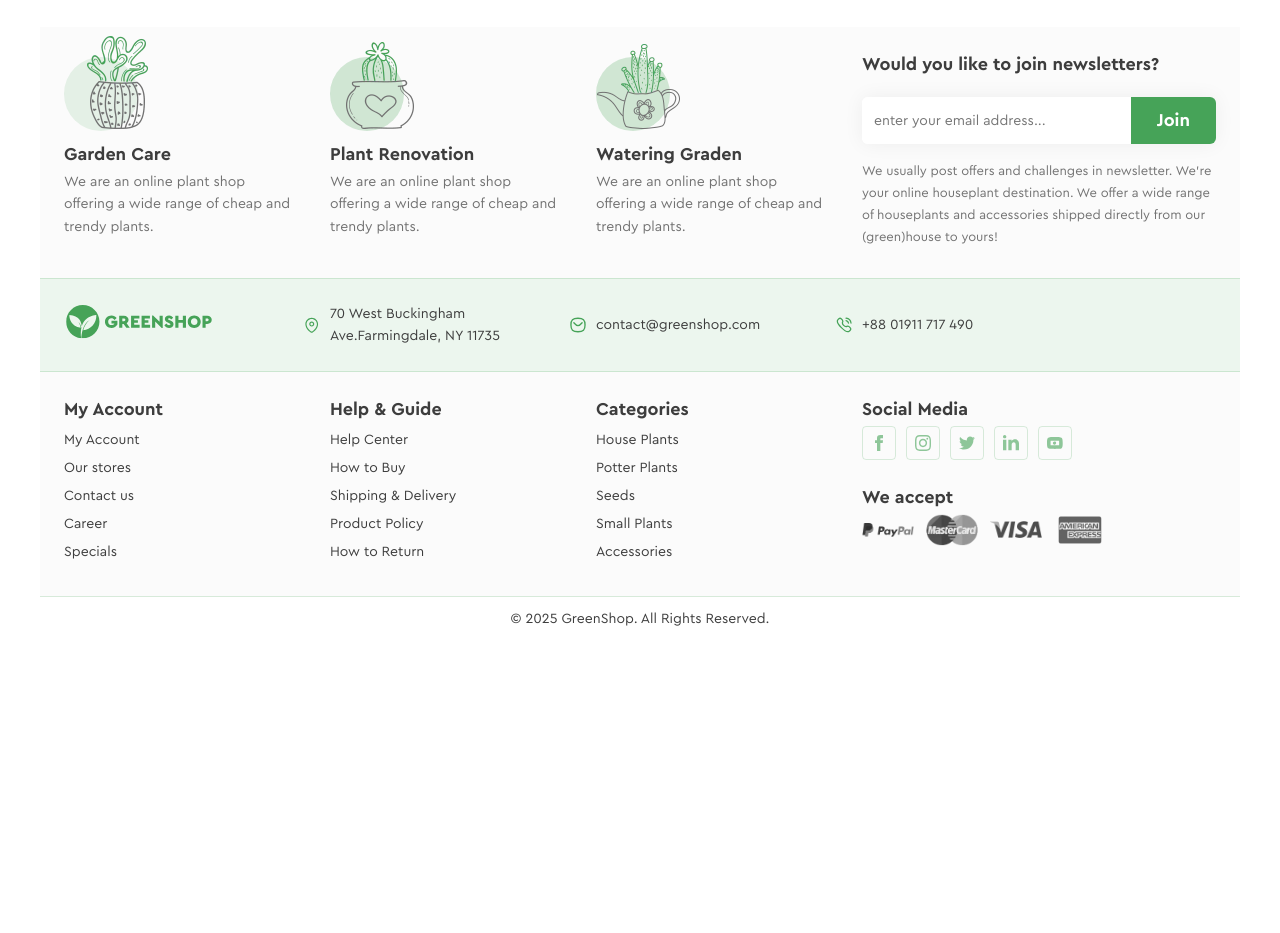
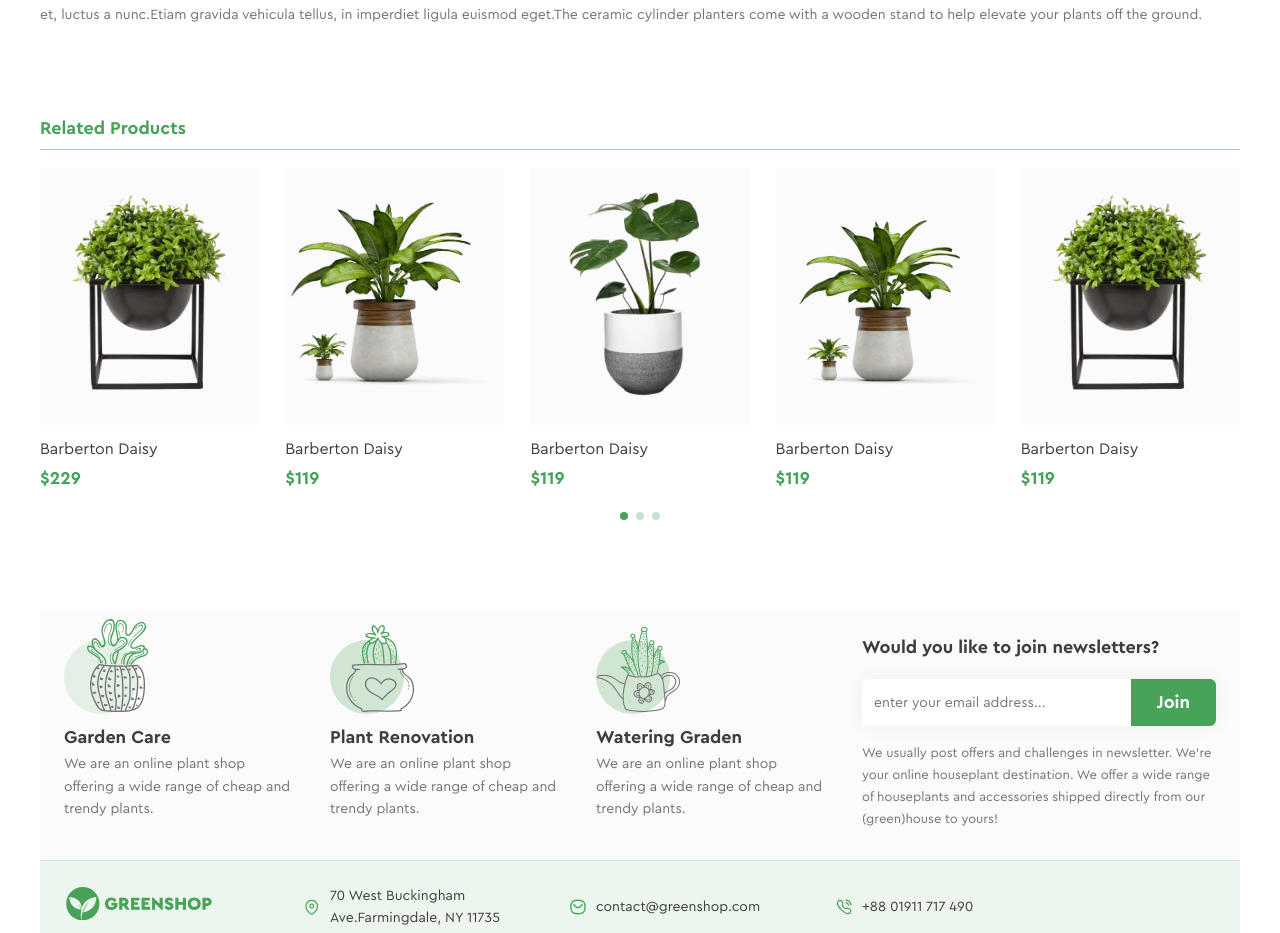
Before and after one commit to Baylovka/store, a Next.js app: page /product in a window 1280 px wide. Shown: the part 783-1716 px from the top of the page. Before the commit the page ends 1426 px from the top, so only its background shows below. Built offline with nearby package versions, Linux system fonts and the light colour scheme.

Commit message:
feat: create Slider component and add him to product page

```diff
--- a/src/app/product/page.tsx
+++ b/src/app/product/page.tsx
@@ -1,6 +1,7 @@
 import ProductDetails from "@/components/ProductPage/ProductDetails";
 import ProductImages from "@/components/ProductPage/ProductImages";
 import ProductTabs from "@/components/ProductPage/ProductTabs/ProductTabs";
+import Slider from "@/components/Slider";
 
 export default function ProductPage() {
     return (
@@ -16,6 +17,13 @@ export default function ProductPage() {
                     <ProductTabs />
                 </div>
             </section>
+
+            <section className="product-page__related-product-section">
+                <div className="container">
+                    <h2 className="product-page__title">Related Products</h2>
+                    <Slider />
+                </div>
+            </section>
         </div>
     );
 }
--- /dev/null
+++ b/src/components/Slider.tsx
@@ -0,0 +1,133 @@
+'use client'
+
+import { Swiper, SwiperSlide } from 'swiper/react';
+import { Pagination } from 'swiper/modules';
+import ProductsCard from './ProductSection/ProductsCard';
+
+import 'swiper/scss';
+import 'swiper/scss/pagination';
+
+const products = [
+    {
+        image: {
+            src: "/promo-2.webp",
+            width: 574,
+            height: 574,
+        },
+        title: "Barberton Daisy",
+        price: {
+            standart: 229.00,
+        },
+    },
+    {
+        image: {
+            src: "/banner-2.webp",
+            width: 574,
+            height: 574,
+        },
+        title: "Barberton Daisy",
+        price: {
+            standart: 119.00,
+        },
+    },
+    {
+        image: {
+            src: "/promo-1.webp",
+            width: 574,
+            height: 574,
+        },
+        title: "Barberton Daisy",
+        price: {
+            standart: 119.00,
+        },
+    },
+    {
+        image: {
+            src: "/banner-1.webp",
+            width: 574,
+            height: 574,
+        },
+        title: "Barberton Daisy",
+        price: {
+            standart: 119.00,
+        },
+    },
+    {
+        image: {
+            src: "/promo-2.webp",
+            width: 574,
+            height: 574,
+        },
+        title: "Barberton Daisy",
+        price: {
+            standart: 119.00,
+        },
+    },
+    {
+        image: {
+            src: "/promo-1.webp",
+            width: 574,
+            height: 574,
+        },
+        title: "Barberton Daisy",
+        price: {
+            standart: 119.00,
+        },
+    },
+    {
+        image: {
+            src: "/promo-2.webp",
+            width: 574,
+            height: 574,
+        },
+        title: "Barberton Daisy",
+        price: {
+            standart: 119.00,
+        },
+    },
+]
+
+const sliderParams = {
+    spaceBetween: 18,
+    slidesPerView: 2,
+    modules: [Pagination],
+    className: "slider",
+    pagination: {
+        el: ".slider-pagination",
+        bulletClass: "slider-pagination__bullet",
+        bulletActiveClass: "slider-pagination__bullet--active",
+        clickable: true,
+    },
+    breakpoints: {
+        560: {
+            slidesPerView: 3,
+        },
+        768: {
+            slidesPerView: 4,
+        },
+        1024: {
+            slidesPerView: 5,
+            spaceBetween: 26,
+        },
+    },
+}
+
+export default function Slider() {
+    return (
+        <Swiper {...sliderParams}>
+            {products && products.map((product, index) => (
+                <SwiperSlide key={index}>
+                    <ProductsCard
+                        image={{ src: product.image.src, width: product.image.width, height: product.image.height }}
+                        title={product.title}
+                        price={product.price}
+                    />
+                </SwiperSlide>
+            ))}
+
+            <div className="slider-pagination slider__pagination">
+                <span className="slider-pagination__bullet slider__bullet"></span>
+            </div>
+        </Swiper>
+    );
+}
--- /dev/null
+++ b/src/scss/components/_slider.scss
@@ -0,0 +1,7 @@
+.slider {
+    padding-bottom: 30px !important;
+
+    &__pagination {
+        bottom: 0px !important;
+    }
+}
--- a/src/scss/components/product-page/_product-page.scss
+++ b/src/scss/components/product-page/_product-page.scss
@@ -2,11 +2,21 @@
 @import './product-details';
 
 .product-page {
+    &__title {
+        color: $color-primary-green;
+        font-size: 18px;
+        font-weight: 700;
+        padding-bottom: 9px;
+        border-bottom: 0.6px solid rgba($color-primary-green, 0.5);
+        margin-bottom: 18px;
+    }
+
     &__main-section {
         display: flex;
         justify-content: center;
         flex-wrap: wrap;
         gap: 20px;
+        margin-bottom: clamp(3.125rem, calc(2.216rem + 4.545vw), 5.625rem); // min: 50px, max: 90px
 
         @media screen and (min-width: $bp-mobile) {
             gap: clamp(2rem, calc(-5.273rem + 11.364vw), 3.25rem); // min: 32px, max: 52px
@@ -50,4 +60,8 @@
     &__details {
         flex: 1 1 384px;
     }
+
+    &__related-product-section {
+        margin-bottom: clamp(3.125rem, calc(2.216rem + 4.545vw), 5.625rem); // min: 50px, max: 90px
+    }
 }
--- a/src/scss/main.scss
+++ b/src/scss/main.scss
@@ -10,6 +10,7 @@
 @import './components/input';
 @import './components/button-icon';
 @import './components/cart';
+@import './components/slider';
 @import './components/main-slider/main-slider';
 @import './components/main-slider/main-slide';
 @import './components/slider-pagination';
```
